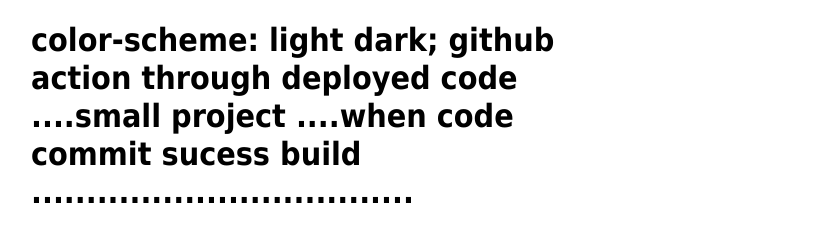
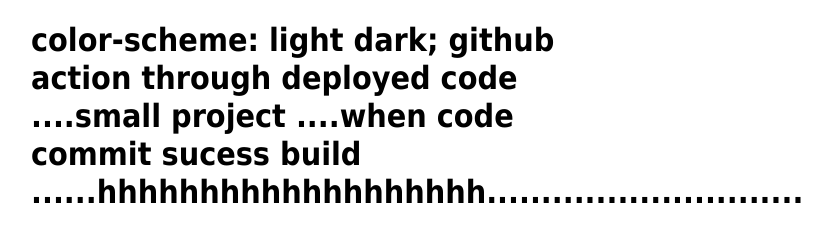
Before and after one commit to boorlaarun/devops2, a plain HTML site: page index.html in a window 1280 px wide. Shown: the whole page, without its empty margins (329-1161 px from the left). Drawn offline with Linux system fonts and the light colour scheme.

Commit message:
Update index.html

```diff
--- a/index.html
+++ b/index.html
@@ -9,6 +9,6 @@ font-family: Tahoma, Verdana, Arial, sans-serif; }
 </style>
 </head>
 <body>
-<h1> color-scheme: light dark; github action through deployed code ....small project ....when code commit sucess build ...................................</h1>
+<h1> color-scheme: light dark; github action through deployed code ....small project ....when code commit sucess build ......hhhhhhhhhhhhhhhhhhh.............................</h1>
 </body>
 </html>
```
